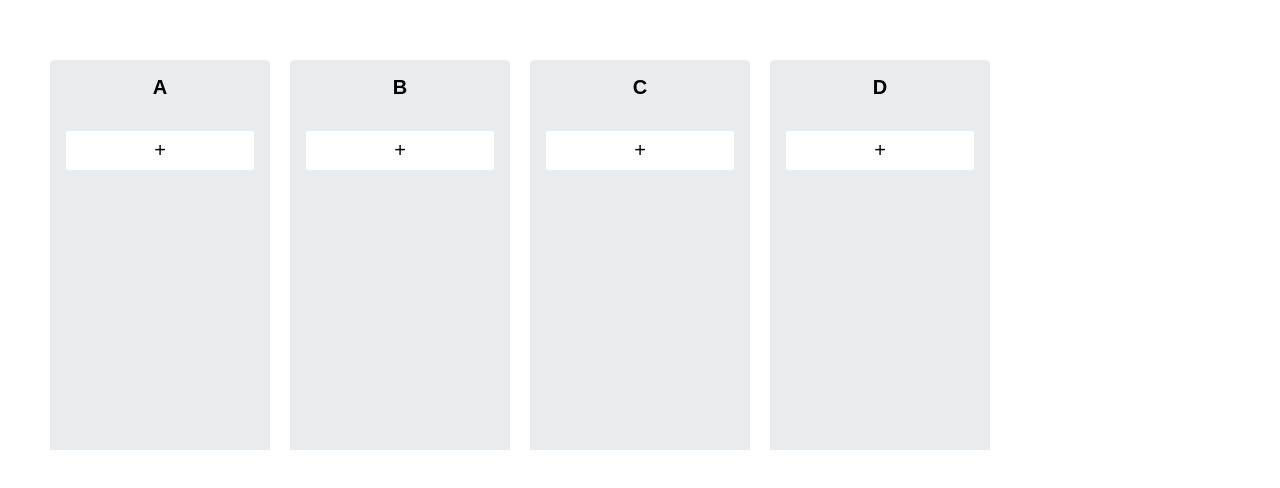
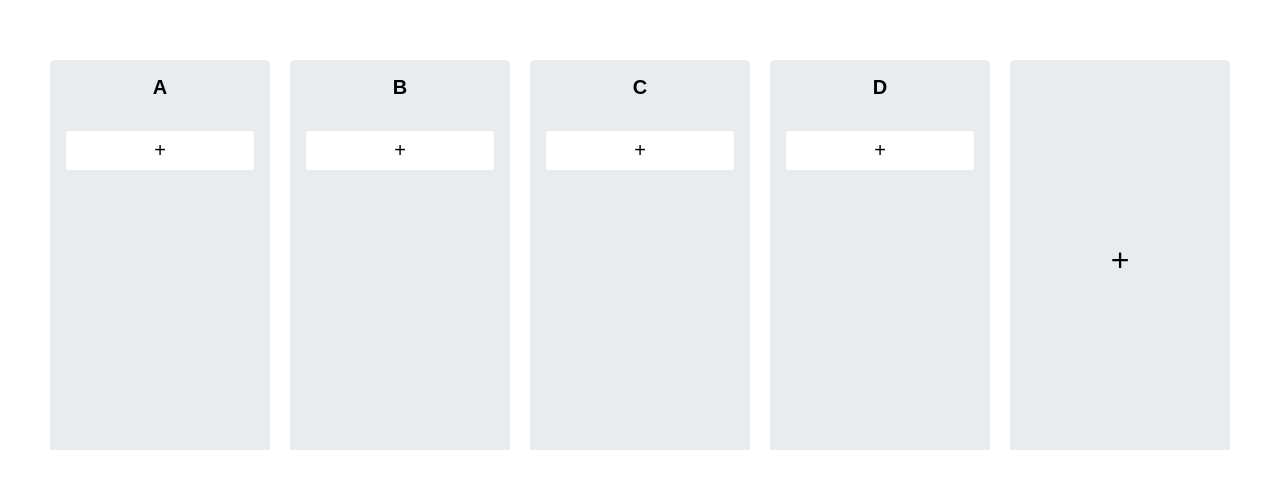
Before and after one commit to jong-hui/catch-trello, a Next.js app: page / in a window 1280 px wide. Shown: the part 150-638 px from the top of the page. Built offline with nearby package versions, Linux system fonts and the light colour scheme.

Commit message:
feat: add trelloBoard addable

```diff
--- /dev/null
+++ b/src/components/molecules/TrelloNewBoard/TrelloNewBoard.tsx
@@ -0,0 +1,51 @@
+import React from 'react'
+import { observer } from "mobx-react";
+import styled from 'styled-components';
+import { useStores } from '@/stores';
+import { styleMixins } from '@/styles/mixins/styleMixins';
+import OpenColor from 'open-color';
+import { BoardModel } from '@/models/trello/BoardModel';
+import { TrelloTask, RootWrapper as TrelloTaskRootWrapper } from '../TrelloTask/TrelloTask';
+import { TrelloNewTask, RootWrapper as TrelloNewTaskRootWrapper } from '../TrelloNewTask/TrelloNewTask';
+import { TrelloStore } from '@/stores/TrelloStore/TrelloStore';
+
+export const RootWrapper = styled.button`
+  min-width: 220px;
+  height: 100%;
+  overflow-y: scroll;
+  background-color: ${OpenColor.gray[2]};
+  border-radius: 5px;
+
+  font-size: 2rem;
+  cursor: pointer;
+  ${styleMixins(['centering'])};
+`
+
+export interface ITrelloNewBoardProps {
+  children?: React.ReactNode
+  trelloStore: TrelloStore
+}
+
+export const TrelloNewBoard = observer(function TrelloNewBoard({
+  children,
+  trelloStore
+}: ITrelloNewBoardProps) {
+
+  const handleClick = () => {
+    const newBoardTitle = window.prompt()
+
+    if (newBoardTitle) {
+      trelloStore.addBoard({
+        title: newBoardTitle
+      })
+    }
+  }
+
+  return (
+    <RootWrapper
+      onClick={handleClick}
+    >
+      +
+    </RootWrapper>
+  )
+})
--- a/src/components/molecules/TrelloTask/TrelloTask.tsx
+++ b/src/components/molecules/TrelloTask/TrelloTask.tsx
@@ -40,18 +40,15 @@ export const TrelloTask = observer(function TrelloTask({
   task
 }: ITrelloTaskProps) {
   const [isEditable, setIsEditable] = React.useState(false)
-  const isFirstBoard = task.board?.prevBoard === undefined
-  const isLastBoard = task.board?.nextBoard === undefined
 
   const handleMovePrev = () => {
-    if (!isFirstBoard && task.board?.prevBoard) {
+    if (!task.board?.isFirstBoard && task.board?.prevBoard) {
       task.changeBoard(task.board?.prevBoard.id)
     }
   }
 
   const handleMoveNext = () => {
-    console.log(task.board?.nextBoard)
-    if (!isLastBoard && task.board?.nextBoard) {
+    if (!task.board?.isLastBoard && task.board?.nextBoard) {
       task.changeBoard(task.board?.nextBoard.id)
     }
   }
@@ -89,7 +86,7 @@ export const TrelloTask = observer(function TrelloTask({
         </>
       ) : (
         <>
-          {!isFirstBoard ? (
+          {!task.board?.isFirstBoard ? (
             <BoardChangeArrow
               onClick={handleMovePrev}
             >
@@ -101,7 +98,7 @@ export const TrelloTask = observer(function TrelloTask({
           >
             {task.title}
           </TaskTitle>
-          {!isLastBoard ? (
+          {!task.board?.isLastBoard ? (
             <BoardChangeArrow
               onClick={handleMoveNext}
             >
--- a/src/components/organisms/Trello/Trello.tsx
+++ b/src/components/organisms/Trello/Trello.tsx
@@ -3,6 +3,7 @@ import { observer } from "mobx-react";
 import styled from 'styled-components';
 import { useStores } from '@/stores';
 import { TrelloBoard, RootWrapper as TrelloBoardRootWrapper } from '@/components/molecules/TrelloBoard/TrelloBoard';
+import { TrelloNewBoard, RootWrapper as TrelloNewBoardRootWrapper } from '@/components/molecules/TrelloNewBoard/TrelloNewBoard';
 import { styleMixins } from '@/styles/mixins/styleMixins';
 
 const RootWrapper = styled.div`
@@ -18,7 +19,8 @@ const TrelloBoardWrapper = styled.div`
   overflow-x: scroll;
 
   margin: -10px;
-  & > ${TrelloBoardRootWrapper} {
+  & > ${TrelloBoardRootWrapper},
+  & > ${TrelloNewBoardRootWrapper} {
     margin: 10px;
   }
 `
@@ -37,9 +39,13 @@ export const Trello = observer(function Trello({
       <TrelloBoardWrapper>
         {trelloStore.boards.map(board => (
           <TrelloBoard
+            key={board.id}
             board={board}
           />
         ))}
+        <TrelloNewBoard
+          trelloStore={trelloStore}
+        />
       </TrelloBoardWrapper>
     </RootWrapper>
   )
--- a/src/models/trello/BoardModel.ts
+++ b/src/models/trello/BoardModel.ts
@@ -56,4 +56,12 @@ export class BoardModel {
   get nextBoard() {
     return this.trelloStore.boards[this.trelloIndex + 1]
   }
+
+  get isFirstBoard() {
+    return this.prevBoard === undefined
+  }
+
+  get isLastBoard() {
+    return this.trelloStore.boards.length - 1 === this.trelloIndex
+  }
 }
```
